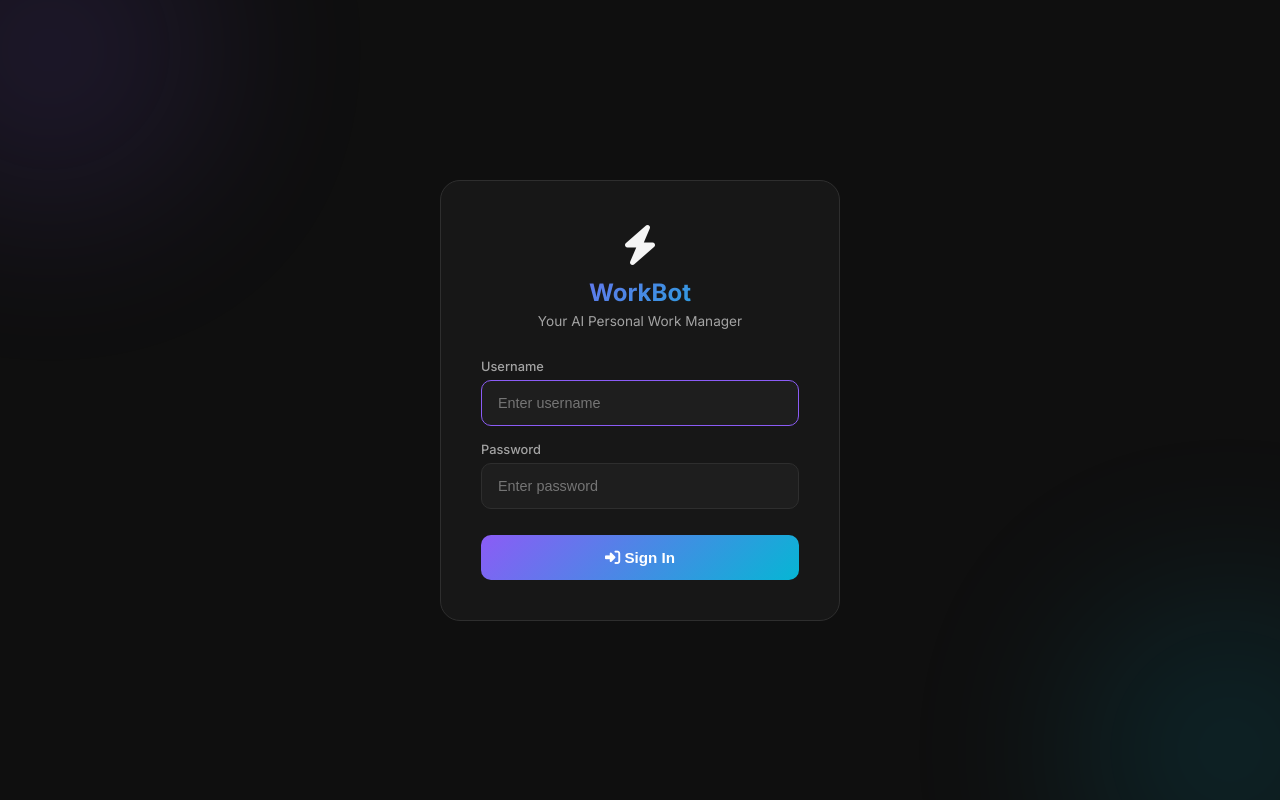
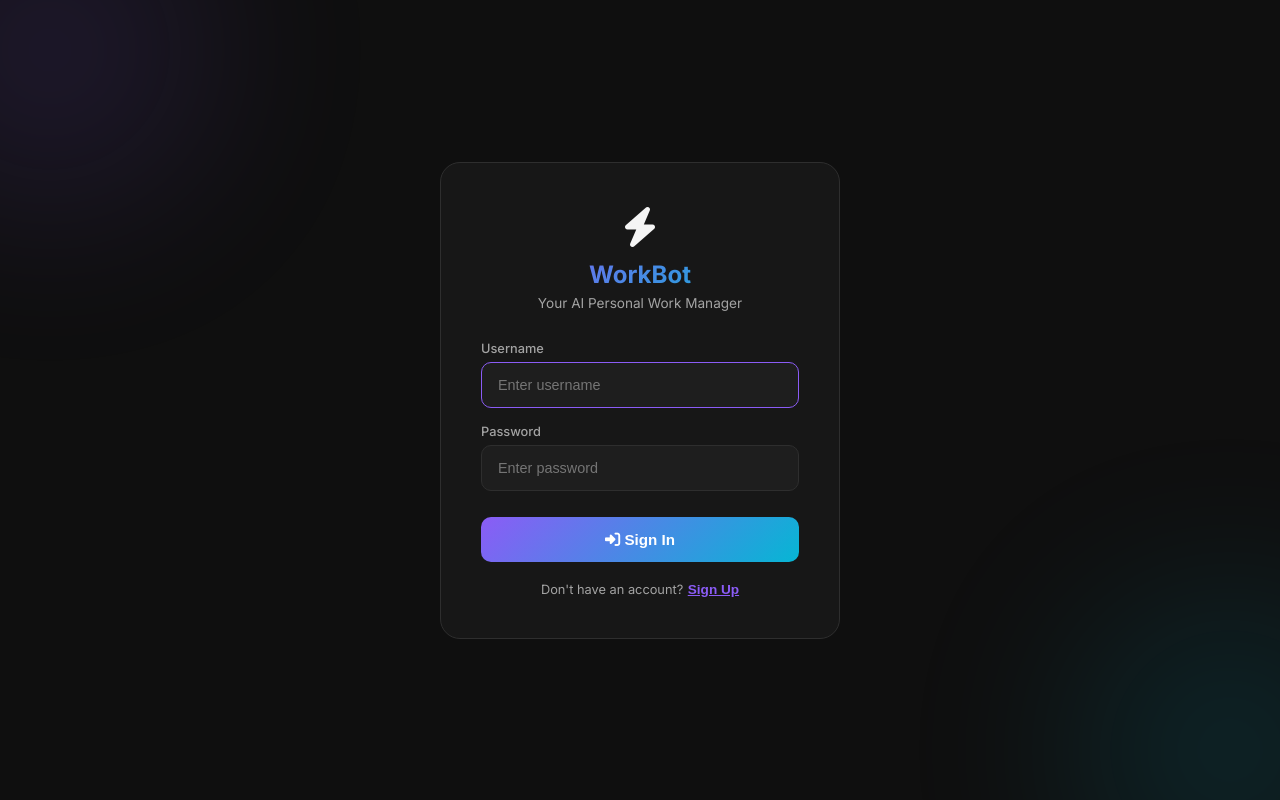
Before and after one commit to cinematicedit09-cloud/whatsapp-work-manager, a Flask app: page /login in a window 1280 px wide. Run offline with Flask 3, Linux system fonts and the light colour scheme.

Commit message:
Add self-signup - anyone can create their own account

```diff
--- a/app.py
+++ b/app.py
@@ -11,13 +11,31 @@ app.secret_key = os.environ.get("SECRET_KEY", "workbot-secret-key-change-me")
 GROQ_API_KEY = os.environ.get("GROQ_API_KEY")
 
 # --- Multi-User Login System ---
-# Format in Render: USERS=harman:mypass123,deep:deep456,ravi:ravi789
-USERS_STR = os.environ.get("USERS", "admin:workbot123")
-USERS = {}
-for pair in USERS_STR.split(","):
-    if ":" in pair:
-        u, p = pair.strip().split(":", 1)
-        USERS[u.strip()] = p.strip()
+# Users stored in a JSON file so anyone can sign up
+USERS_FILE = "users.json"
+
+# Load initial users from env (if any) + file
+def load_users():
+    """Load users from JSON file."""
+    if os.path.exists(USERS_FILE):
+        with open(USERS_FILE, "r") as f:
+            return json.load(f)
+    # First time: create from env variable or default admin
+    users_str = os.environ.get("USERS", "admin:workbot123")
+    users = {}
+    for pair in users_str.split(","):
+        if ":" in pair:
+            u, p = pair.strip().split(":", 1)
+            users[u.strip()] = p.strip()
+    save_users(users)
+    return users
+
+def save_users(users):
+    """Save users to JSON file."""
+    with open(USERS_FILE, "w") as f:
+        json.dump(users, f, indent=2)
+
+USERS = load_users()
 
 
 # --- Authentication ---
@@ -173,11 +191,46 @@ def login():
     username = data.get("username", "").strip()
     password = data.get("password", "")
 
+    global USERS
+    USERS = load_users()
+
     if username in USERS and USERS[username] == password:
         session["logged_in"] = True
         session["username"] = username
         return jsonify({"success": True, "username": username})
     return jsonify({"success": False, "error": "Wrong username or password"}), 401
+
+
+@app.route("/api/signup", methods=["POST"])
+def signup():
+    """Handle sign up - create new account."""
+    data = request.json
+    username = data.get("username", "").strip()
+    password = data.get("password", "")
+
+    if not username or not password:
+        return jsonify({"success": False, "error": "Username and password required"}), 400
+
+    if len(username) < 3:
+        return jsonify({"success": False, "error": "Username must be at least 3 characters"}), 400
+
+    if len(password) < 4:
+        return jsonify({"success": False, "error": "Password must be at least 4 characters"}), 400
+
+    global USERS
+    USERS = load_users()
+
+    if username in USERS:
+        return jsonify({"success": False, "error": "Username already taken! Try another."}), 400
+
+    # Create account
+    USERS[username] = password
+    save_users(USERS)
+
+    # Auto-login after signup
+    session["logged_in"] = True
+    session["username"] = username
+    return jsonify({"success": True, "username": username})
 
 
 @app.route("/api/logout", methods=["POST"])
--- a/templates/login.html
+++ b/templates/login.html
@@ -125,7 +125,7 @@
         <div class="login-title">WorkBot</div>
         <div class="login-subtitle">Your AI Personal Work Manager</div>
 
-        <form onsubmit="handleLogin(event)">
+        <form onsubmit="handleLogin(event)" id="loginForm">
             <div class="form-group">
                 <label>Username</label>
                 <input type="text" id="username" placeholder="Enter username" required autofocus>
@@ -138,24 +138,50 @@
                 <i class="fas fa-sign-in-alt"></i> Sign In
             </button>
         </form>
+        <div style="text-align:center;margin-top:16px;">
+            <span style="color:var(--text-muted);font-size:0.8rem;">Don't have an account?</span>
+            <button onclick="toggleSignup()" style="background:none;border:none;color:var(--primary);font-size:0.85rem;font-weight:600;cursor:pointer;text-decoration:underline;" id="toggleBtn">Sign Up</button>
+        </div>
         <div class="error-msg" id="errorMsg">Invalid username or password</div>
     </div>
 
     <script>
+    let isSignup = false;
+
+    function toggleSignup() {
+        isSignup = !isSignup;
+        const btn = document.getElementById('loginBtn');
+        const toggleBtn = document.getElementById('toggleBtn');
+        const subtitle = document.querySelector('.login-subtitle');
+        if (isSignup) {
+            btn.innerHTML = '<i class="fas fa-user-plus"></i> Create Account';
+            toggleBtn.textContent = 'Sign In';
+            subtitle.textContent = 'Create your free account';
+            document.querySelector('[onclick="toggleSignup()"]').previousElementSibling.textContent = 'Already have an account?';
+        } else {
+            btn.innerHTML = '<i class="fas fa-sign-in-alt"></i> Sign In';
+            toggleBtn.textContent = 'Sign Up';
+            subtitle.textContent = 'Your AI Personal Work Manager';
+            document.querySelector('[onclick="toggleSignup()"]').previousElementSibling.textContent = "Don't have an account?";
+        }
+        document.getElementById('errorMsg').classList.remove('show');
+    }
+
     async function handleLogin(e) {
         e.preventDefault();
         const btn = document.getElementById('loginBtn');
         const errorEl = document.getElementById('errorMsg');
 
         btn.disabled = true;
-        btn.innerHTML = '<i class="fas fa-spinner fa-spin"></i> Signing in...';
+        btn.innerHTML = isSignup ? '<i class="fas fa-spinner fa-spin"></i> Creating...' : '<i class="fas fa-spinner fa-spin"></i> Signing in...';
         errorEl.classList.remove('show');
 
         const username = document.getElementById('username').value;
         const password = document.getElementById('password').value;
+        const endpoint = isSignup ? '/api/signup' : '/api/login';
 
         try {
-            const res = await fetch('/api/login', {
+            const res = await fetch(endpoint, {
                 method: 'POST',
                 headers: {'Content-Type': 'application/json'},
                 body: JSON.stringify({ username, password })
@@ -165,16 +191,16 @@
             if (data.success) {
                 window.location.href = '/';
             } else {
-                errorEl.textContent = data.error || 'Invalid username or password';
+                errorEl.textContent = data.error || 'Something went wrong';
                 errorEl.classList.add('show');
                 btn.disabled = false;
-                btn.innerHTML = '<i class="fas fa-sign-in-alt"></i> Sign In';
+                btn.innerHTML = isSignup ? '<i class="fas fa-user-plus"></i> Create Account' : '<i class="fas fa-sign-in-alt"></i> Sign In';
             }
         } catch(e) {
             errorEl.textContent = 'Connection error. Try again.';
             errorEl.classList.add('show');
             btn.disabled = false;
-            btn.innerHTML = '<i class="fas fa-sign-in-alt"></i> Sign In';
+            btn.innerHTML = isSignup ? '<i class="fas fa-user-plus"></i> Create Account' : '<i class="fas fa-sign-in-alt"></i> Sign In';
         }
     }
     </script>
```
